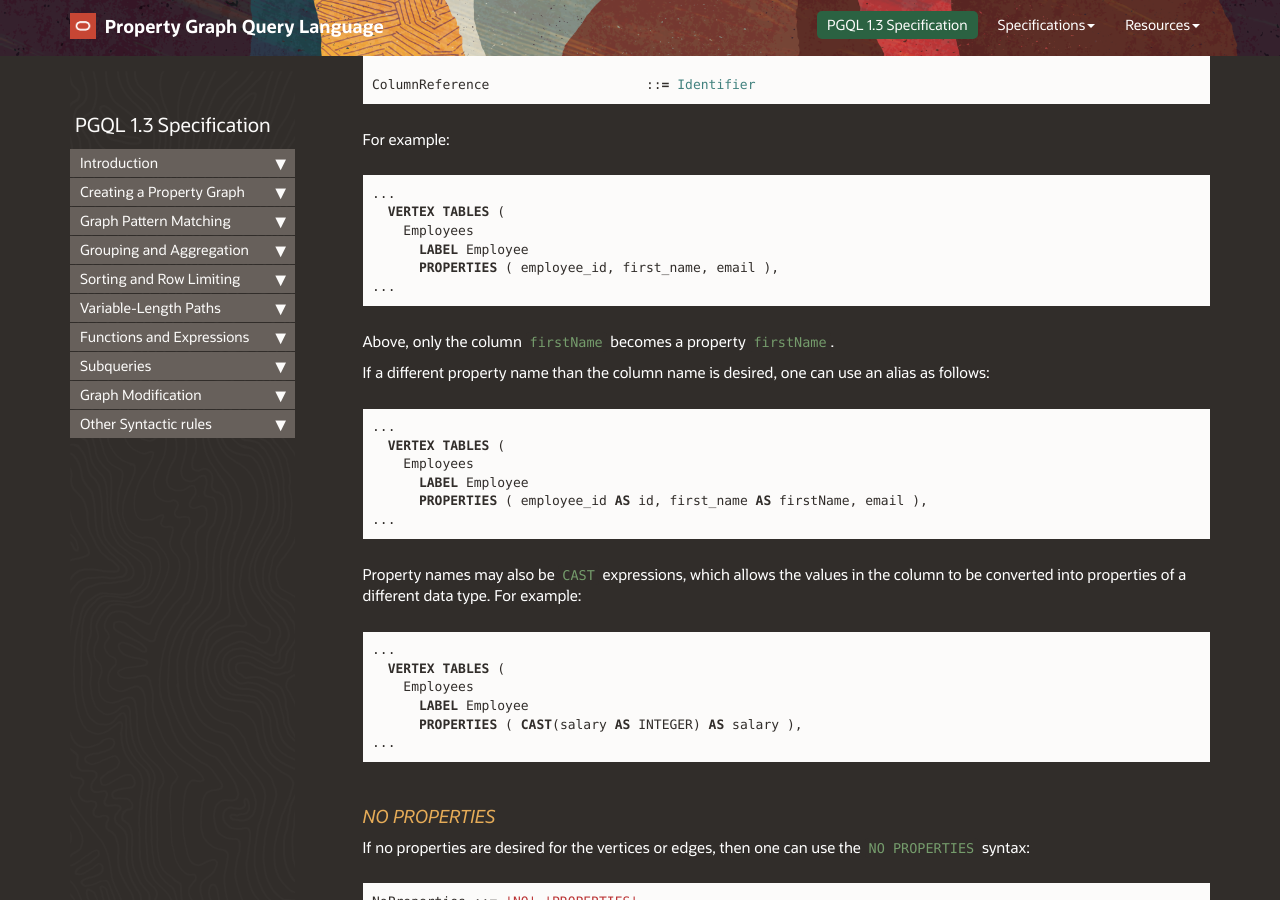
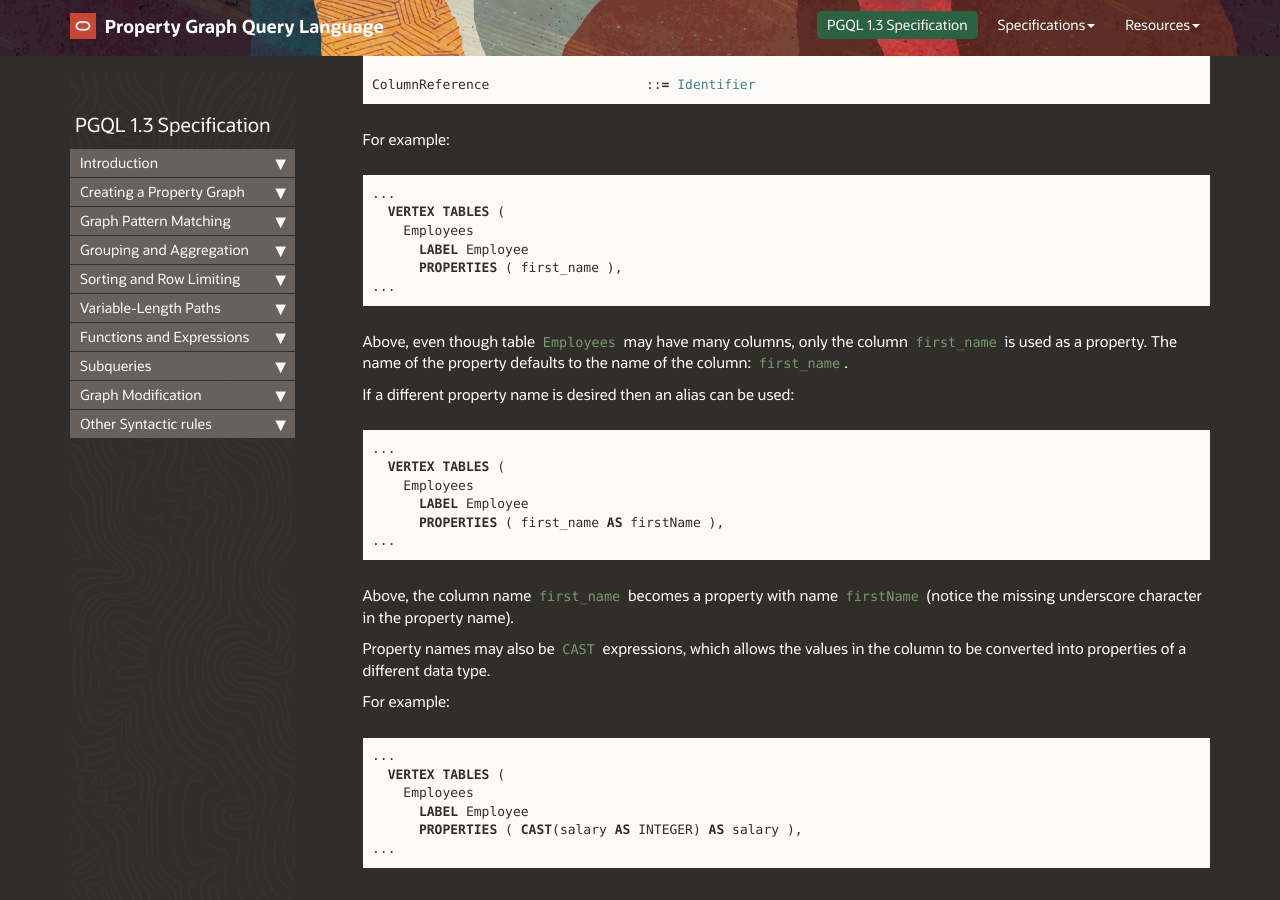
Before and after one commit to oracle/pgql-lang, a Jekyll site: the page built from pages/pgql-1.3-spec.md, in a window 1280 px wide and 900 px high, scrolled down 13542 px. Built offline with Jekyll 4.4.1, drawn with Linux system fonts in a browser that asks for light colours; nearby versions of some CDN libraries; comment, search, counter and statistics services are not loaded.

Commit message:
issue with property expressions

````diff
--- a/pages/pgql-1.3-spec.md
+++ b/pages/pgql-1.3-spec.md
@@ -568,24 +568,27 @@
   VERTEX TABLES (
     Employees
       LABEL Employee
-      PROPERTIES ( employee_id, first_name, email ),
+      PROPERTIES ( first_name ),
 ...
 ```
 
-Above, only the column `firstName` becomes a property `firstName`.
-
-If a different property name than the column name is desired, one can use an alias as follows:
+Above, even though table `Employees` may have many columns, only the column `first_name` is used as a property. The name of the property defaults to the name of the column: `first_name`.
+
+If a different property name is desired then an alias can be used:
 
 ```sql
 ...
   VERTEX TABLES (
     Employees
       LABEL Employee
-      PROPERTIES ( employee_id AS id, first_name AS firstName, email ),
+      PROPERTIES ( first_name AS firstName ),
 ...
 ```
 
+Above, the column name `first_name` becomes a property with name `firstName` (notice the missing underscore character in the property name).
+
 Property names may also be `CAST` expressions, which allows the values in the column to be converted into properties of a different data type.
+
 For example:
 
 ```sql
````
